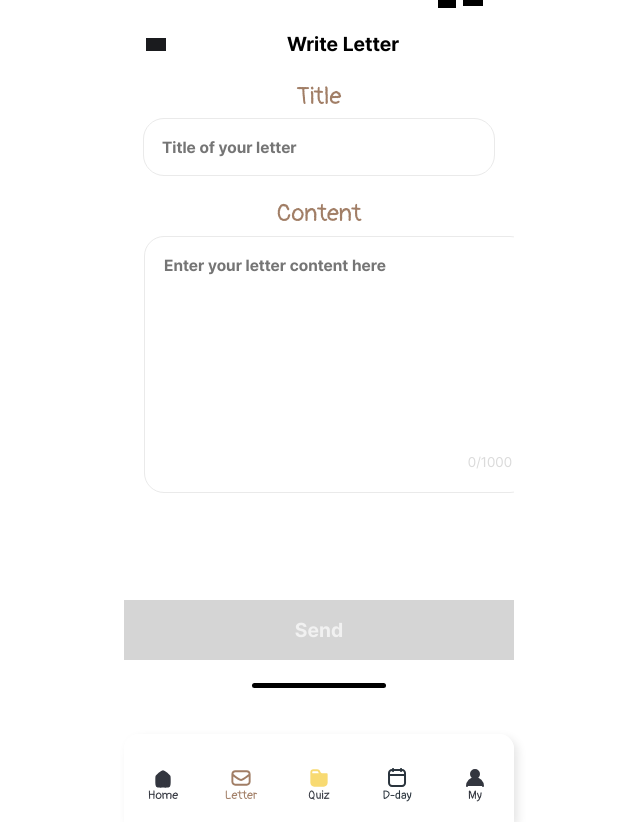
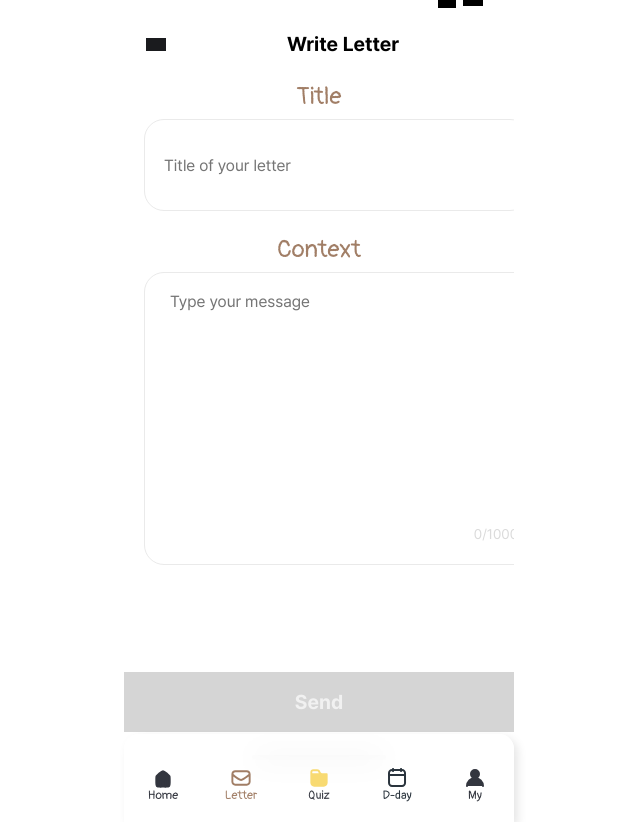
Before and after one commit to GAD-2025/gad-2025-6, a React (Create React App) app: page /slow-letter/write in a window 1280 px wide. Shown: the whole page, without its empty margins (321-961 px from the left). Built offline with nearby package versions, Linux system fonts and the light colour scheme.

Commit message:
작성 페이지 디테일 추가, dday에서 날짜 설정 기능 추가

```diff
--- a/src/pages/DDay/AddBucketListPage.js
+++ b/src/pages/DDay/AddBucketListPage.js
@@ -195,7 +195,7 @@ const SaveButton = styled.div`
   padding-bottom: 18px;
   background: ${(props) => (props.active ? '#84AF25' : '#D5D5D5')};
   overflow: hidden;
-  border-radius: 28px;
+  border-radius: 28px !important;
   justify-content: center;
   align-items: center;
   gap: 10px;
@@ -285,7 +285,7 @@ function AddBucketListPage() {
                   <CalendarIcon />
                 </InputField>
               </InputGroup>
-              <SaveButton active={isSaveButtonActive}>
+              <SaveButton data-property-1="button.default" active={isSaveButtonActive}>
                 <SaveButtonText>Save</SaveButtonText>
               </SaveButton>
             </FormSection>
--- a/src/pages/DDay/AddDDayPage.js
+++ b/src/pages/DDay/AddDDayPage.js
@@ -1,271 +1,103 @@
-import React from 'react';
-import styled from 'styled-components';
-
-const PageContainer = styled.div`
-  width: 100%;
-  height: 100%;
-  position: relative;
-  background: white;
-  overflow: hidden;
-`;
-
-const ContentWrapper = styled.div`
-  width: 390px;
-  left: 0px;
-  top: 0px;
-  position: absolute;
-  flex-direction: column;
-  justify-content: flex-start;
-  align-items: flex-start;
-  gap: 408px;
-  display: inline-flex;
-`;
-
-const HeaderSection = styled.div`
-  align-self: stretch;
-  flex-direction: column;
-  justify-content: flex-start;
-  align-items: flex-start;
-  display: flex;
-`;
-
-const StatusBar = styled.div`
-  align-self: stretch;
-  height: 44px;
-  position: relative;
-  overflow: hidden;
-  /* Assuming data attributes are for styling, not direct React props */
-`;
-
-const WifiIcon = styled.div`
-  width: 17.48px;
-  height: 12.62px;
-  left: 314.26px;
-  top: 17.48px;
-  position: absolute;
-  background: var(--Light-Ink, black);
-`;
-
-const BatteryIcon = styled.div`
-  width: 25.83px;
-  height: 12.14px;
-  left: 337.56px;
-  top: 17.48px;
-  position: absolute;
-  & > div {
-    width: 19.61px;
-    height: 8.40px;
-    left: 1.87px;
-    top: 1.87px;
-    position: absolute;
-    background: var(--Light-Ink, black);
-  }
-`;
-
-const TimeText = styled.div`
-  left: 36.87px;
-  top: 15.54px;
-  position: absolute;
-  text-align: center;
-  color: var(--Light-Ink, black);
-  font-size: 17.48px;
-  font-family: SF Pro Display;
-  font-weight: 600;
-  line-height: 17.48px;
-  word-wrap: break-word;
-`;
-
-const TopBar = styled.div`
-  align-self: stretch;
-  flex-direction: column;
-  justify-content: flex-start;
-  align-items: center;
-  gap: 16px;
-  display: flex;
-`;
-
-const TopBarDefault = styled.div`
-  align-self: stretch;
-  height: 44px;
-  position: relative;
-  overflow: hidden;
-`;
-
-const ArrowLeftIcon = styled.div`
-  width: 24px;
-  height: 24px;
-  left: 20px;
-  top: 10.50px;
-  position: absolute;
-  & > div {
-    width: 20px;
-    height: 13px;
-    left: 2px;
-    top: 5.50px;
-    position: absolute;
-    background: var(--Grayscale-900, #1A1B1E);
-  }
-`;
-
-const PageTitle = styled.div`
-  left: 122px;
-  top: 10px;
-  position: absolute;
-  text-align: center;
-  color: var(--Black, black);
-  font-size: 20px;
-  font-family: Pretendard;
-  font-weight: 700;
-  word-wrap: break-word;
-`;
-
-const FormSection = styled.div`
-  width: 350px;
-  flex-direction: column;
-  justify-content: flex-start;
-  align-items: flex-start;
-  gap: 24px;
-  display: flex;
-`;
-
-const InputGroup = styled.div`
-  align-self: stretch;
-  flex-direction: column;
-  justify-content: flex-start;
-  align-items: flex-start;
-  gap: 8px;
-  display: flex;
-`;
-
-const InputLabel = styled.div`
-  align-self: stretch;
-  color: #84AF25;
-  font-size: 24px;
-  font-family: Pangolin;
-  font-weight: 400;
-  word-wrap: break-word;
-  text-align: left;
-`;
-
-const InputField = styled.div`
-  width: 350px;
-  height: 56px;
-  padding: 18px;
-  background: white;
-  overflow: hidden;
-  border-radius: 20px;
-  outline: 1px #EAEAEA solid;
-  outline-offset: -1px;
-  justify-content: center;
-  align-items: center;
-  gap: 10px;
-  display: inline-flex;
-`;
-
-const InputPlaceholder = styled.div`
-  flex: 1 1 0;
-  align-self: stretch;
-  color: #DBDBDB;
-  font-size: 16px;
-  font-family: Pretendard;
-  font-weight: 400;
-  word-wrap: break-word;
-`;
-
-const CalendarIcon = styled.div`
-  width: 20px;
-  height: 22px;
-  background: #404048;
-`;
-
-const SaveButton = styled.div`
-  width: 350px;
-  padding-left: 74px;
-  padding-right: 74px;
-  padding-top: 18px;
-  padding-bottom: 18px;
-  background: #D5D5D5;
-  overflow: hidden;
-  border-radius: 28px;
-  justify-content: center;
-  align-items: center;
-  gap: 10px;
-  display: inline-flex;
-`;
-
-const SaveButtonText = styled.div`
-  text-align: center;
-  justify-content: center;
-  display: flex;
-  flex-direction: column;
-  color: #F1F1F1;
-  font-size: 20px;
-  font-family: Pretendard;
-  font-weight: 700;
-  word-wrap: break-word;
-`;
-
-const BottomBar = styled.div`
-  align-self: stretch;
-  height: 36px;
-  position: relative;
-`;
-
-const BottomBarIndicator = styled.div`
-  width: 134px;
-  height: 5px;
-  left: 128px;
-  top: 23px;
-  position: absolute;
-  background: black;
-  border-radius: 100px;
-`;
-
+import React, { useState, useRef } from 'react';
+import { useNavigate } from 'react-router-dom';
 
 function AddDDayPage() {
+  const navigate = useNavigate();
+  const [eventName, setEventName] = useState('');
+  const [content, setContent] = useState('');
+  const [targetDate, setTargetDate] = useState('');
+  const dateInputRef = useRef(null);
+
+  const handleBackClick = () => {
+    navigate(-1);
+  };
+
+  const handleCalendarIconClick = () => {
+    dateInputRef.current.showPicker();
+  };
+
+  const handleDateChange = (e) => {
+    // The value from input type="date" is YYYY-MM-DD
+    // We will reformat it to YYYY.MM.DD for display
+    setTargetDate(e.target.value.replace(/-/g, '.'));
+  };
+
+  const isSaveButtonActive = eventName.trim() !== '' && targetDate.trim() !== '';
+  const saveButtonBackgroundColor = isSaveButtonActive ? '#84AF25' : '#D5D5D5';
+
   return (
-    <PageContainer>
-      <ContentWrapper>
-        <HeaderSection>
-          <StatusBar>
-            <WifiIcon />
-            <BatteryIcon>
-              <div />
-            </BatteryIcon>
-            <TimeText>19:02</TimeText>
-          </StatusBar>
-          <TopBar>
-            <TopBarDefault>
-              <ArrowLeftIcon>
-                <div />
-              </ArrowLeftIcon>
-              <PageTitle>Add New D-day</PageTitle>
-            </TopBarDefault>
-            <FormSection>
-              <InputGroup>
-                <InputLabel>Event Name</InputLabel>
-                <InputField>
-                  <InputPlaceholder>Title of your letter</InputPlaceholder>
-                </InputField>
-              </InputGroup>
-              <InputGroup>
-                <InputLabel>Target Date</InputLabel>
-                <InputField>
-                  <InputPlaceholder>YYYY.MM.DD</InputPlaceholder>
-                  <CalendarIcon />
-                </InputField>
-              </InputGroup>
-              <SaveButton>
-                <SaveButtonText>Save</SaveButtonText>
-              </SaveButton>
-            </FormSection>
-          </TopBar>
-        </HeaderSection>
-        <BottomBar>
-          <BottomBarIndicator />
-        </BottomBar>
-      </ContentWrapper>
-    </PageContainer>
+    <div style={{width: '100%', height: '100%', position: 'relative', background: 'white', overflow: 'hidden'}}>
+        <div style={{width: 390, height: 844, left: 0, top: 0, position: 'absolute', flexDirection: 'column', justifyContent: 'flex-start', alignItems: 'flex-start', gap: 408, display: 'inline-flex'}}>
+            <div style={{alignSelf: 'stretch', flexDirection: 'column', justifyContent: 'flex-start', alignItems: 'flex-start', display: 'flex'}}>
+                <div data-back="False" data-call-in="False" data-notch="True" data-theme="Dark" data-wifi="True" style={{alignSelf: 'stretch', height: 44, position: 'relative', overflow: 'hidden'}}>
+                    <div style={{width: 17.48, height: 12.62, left: 314.26, top: 17.48, position: 'absolute', background: 'var(--Light-Ink, black)'}} />
+                    <div style={{width: 25.83, height: 12.14, left: 337.56, top: 17.48, position: 'absolute'}}>
+                        <div style={{width: 19.61, height: 8.40, left: 1.87, top: 1.87, position: 'absolute', background: 'var(--Light-Ink, black)'}} />
+                    </div>
+                    <div style={{left: 36.87, top: 15.54, position: 'absolute', textAlign: 'center', color: 'var(--Light-Ink, black)', fontSize: 17.48, fontFamily: 'SF Pro Display', fontWeight: '600', lineHeight: 17.48, wordWrap: 'break-word'}}>19:02</div>
+                </div>
+                <div style={{alignSelf: 'stretch', flexDirection: 'column', justifyContent: 'flex-start', alignItems: 'center', gap: 16, display: 'flex'}}>
+                    <div data-property-1="TopBar.Default" style={{alignSelf: 'stretch', height: 44, position: 'relative', overflow: 'hidden'}}>
+                        <div data-property-1="icon_arrow_left" style={{width: 24, height: 24, left: 20, top: 10.50, position: 'absolute', cursor: 'pointer'}} onClick={handleBackClick}>
+                            <div style={{width: 20, height: 13, left: 2, top: 5.50, position: 'absolute', background: 'var(--Grayscale-900, #1A1B1E)'}} />
+                        </div>
+                        <div style={{left: 122, top: 10, position: 'absolute', textAlign: 'center', color: 'var(--Black, black)', fontSize: 20, fontFamily: 'Pretendard', fontWeight: '700', wordWrap: 'break-word'}}>Add New D-day</div>
+                    </div>
+                    <div style={{width: 350, flexDirection: 'column', justifyContent: 'flex-start', alignItems: 'flex-start', gap: 24, display: 'flex'}}>
+                        <div style={{alignSelf: 'stretch', flexDirection: 'column', justifyContent: 'flex-start', alignItems: 'flex-start', gap: 8, display: 'flex'}}>
+                            <div style={{alignSelf: 'stretch', color: '#84AF25', fontSize: 24, fontFamily: 'Pangolin', fontWeight: '400', wordWrap: 'break-word'}}>Event Name</div>
+                            <div data-property-1="input.default.eye" style={{alignSelf: 'stretch', height: 56, padding: 18, background: 'white', overflow: 'hidden', borderRadius: 20, outline: '1px #EAEAEA solid', outlineOffset: '-1px', justifyContent: 'center', alignItems: 'center', gap: 10, display: 'inline-flex'}}>
+                                <input
+                                  type="text"
+                                  value={eventName}
+                                  onChange={(e) => setEventName(e.target.value)}
+                                  placeholder="Name of the event"
+                                  style={{flex: '1 1 0', alignSelf: 'stretch', border: 'none', outline: 'none', color: '#2C2C2C', fontSize: 16, fontFamily: 'Pretendard', fontWeight: '700', background: 'transparent'}}
+                                />
+                            </div>
+                        </div>
+                        <div style={{width: 350, flexDirection: 'column', justifyContent: 'flex-start', alignItems: 'flex-start', gap: 8, display: 'flex'}}>
+                            <div style={{alignSelf: 'stretch', color: '#84AF25', fontSize: 24, fontFamily: 'Pangolin', fontWeight: '400', wordWrap: 'break-word'}}>Content</div>
+                            <div data-property-1="Input.Content.Default" style={{alignSelf: 'stretch', paddingTop: 18, paddingBottom: 23, paddingLeft: 24, paddingRight: 24, background: 'white', overflow: 'hidden', borderRadius: 20, outline: '1px #EAEAEA solid', outlineOffset: '-1px', justifyContent: 'center', alignItems: 'center', gap: 10, display: 'flex'}}>
+                                <textarea
+                                  value={content}
+                                  onChange={(e) => setContent(e.target.value)}
+                                  placeholder="Content of the event"
+                                  maxLength={1000}
+                                  style={{width: 314, minHeight: '236px', border: 'none', outline: 'none', resize: 'none', color: '#2C2C2C', fontSize: 16, fontFamily: 'Pretendard', fontWeight: '700', background: 'transparent'}}
+                                />
+                            </div>
+                        </div>
+                        <div style={{width: 350, flexDirection: 'column', justifyContent: 'flex-start', alignItems: 'flex-start', gap: 8, display: 'flex'}}>
+                            <div style={{alignSelf: 'stretch', color: '#84AF25', fontSize: 24, fontFamily: 'Pangolin', fontWeight: '400', wordWrap: 'break-word'}}>Target Date</div>
+                            <div style={{alignSelf: 'stretch', height: 56, padding: 18, background: 'white', overflow: 'hidden', borderRadius: 20, outline: '1px #EAEAEA solid', outlineOffset: '-1px', justifyContent: 'center', alignItems: 'center', gap: 10, display: 'inline-flex'}}>
+                                <input
+                                  type="text"
+                                  readOnly
+                                  value={targetDate}
+                                  placeholder="YYYY.MM.DD"
+                                  style={{flex: '1 1 0', alignSelf: 'stretch', border: 'none', outline: 'none', color: '#2C2C2C', fontSize: 16, fontFamily: 'Pretendard', fontWeight: '700', background: 'transparent'}}
+                                />
+                                <input
+                                    type="date"
+                                    ref={dateInputRef}
+                                    onChange={handleDateChange}
+                                    style={{ display: 'none' }}
+                                />
+                                <div style={{width: 20, height: 22, background: '#404048', cursor: 'pointer'}} onClick={handleCalendarIconClick} />
+                            </div>
+                        </div>
+                        <div data-property-1="button.default" style={{width: 350, paddingLeft: 74, paddingRight: 74, paddingTop: 18, paddingBottom: 18, background: saveButtonBackgroundColor, overflow: 'hidden', borderRadius: '28px !important', justifyContent: 'center', alignItems: 'center', gap: 10, display: 'inline-flex', cursor: isSaveButtonActive ? 'pointer' : 'default'}}>
+                            <div style={{textAlign: 'center', justifyContent: 'center', display: 'flex', flexDirection: 'column', color: '#F1F1F1', fontSize: 20, fontFamily: 'Pretendard', fontWeight: '700', wordWrap: 'break-word'}}>Save</div>
+                        </div>
+                    </div>
+                </div>
+            </div>
+            <div style={{alignSelf: 'stretch', height: 36, position: 'relative'}}>
+                <div style={{width: 134, height: 5, left: 128, top: 23, position: 'absolute', background: 'black', borderRadius: 100}} />
+            </div>
+        </div>
+    </div>
   );
 }
 
--- a/src/pages/DailyQuiz/CreateQuizPage.js
+++ b/src/pages/DailyQuiz/CreateQuizPage.js
@@ -113,7 +113,7 @@ const CreateQuizPage = () => {
               </div>
             </div>
           </div>
-          <div data-property-1="Variant3" style={{width: 350, paddingLeft: 74, paddingRight: 74, paddingTop: 18, paddingBottom: 18, background: sendButtonBackgroundColor, overflow: 'hidden', borderRadius: 28, justifyContent: 'center', alignItems: 'center', gap: 10, display: 'inline-flex'}}>
+          <div data-property-1="button.default" style={{width: 350, paddingLeft: 74, paddingRight: 74, paddingTop: 18, paddingBottom: 18, background: sendButtonBackgroundColor, overflow: 'hidden', borderRadius: '28px !important', justifyContent: 'center', alignItems: 'center', gap: 10, display: 'inline-flex'}}>
             <div style={{textAlign: 'center', justifyContent: 'center', display: 'flex', flexDirection: 'column', color: '#F1F1F1', fontSize: 20, fontFamily: 'Pretendard', fontWeight: '700', wordWrap: 'break-word'}}>Send</div>
           </div>
         </div>
--- a/src/pages/SlowLetter/WriteLetterPage.js
+++ b/src/pages/SlowLetter/WriteLetterPage.js
@@ -47,36 +47,36 @@ const WriteLetterPage = () => {
               <div style={{alignSelf: 'stretch', flexDirection: 'column', justifyContent: 'flex-start', alignItems: 'flex-start', gap: 24, display: 'flex'}}>
                 <div style={{width: 350, flexDirection: 'column', justifyContent: 'flex-start', alignItems: 'flex-start', gap: 8, display: 'flex'}}>
                   <div style={{alignSelf: 'stretch', color: '#A17E66', fontSize: 24, fontFamily: 'Pangolin', fontWeight: '400', wordWrap: 'break-word'}}>Title</div>
+                  <div data-property-1="input.default.eye" style={{width: 350, height: 56, padding: 18, background: 'white', overflow: 'hidden', borderRadius: 20, outline: '1px #EAEAEA solid', outlineOffset: '-1px', justifyContent: 'center', alignItems: 'center', gap: 10, display: 'inline-flex'}}>
                     <input
                       type="text"
                       value={title}
                       onChange={handleTitleChange}
                       placeholder="Title of your letter"
                       style={{
-                      width: 350,
-                      height: 56,
-                      padding: '18px',
-                      background: 'white',
-                      overflow: 'hidden',
-                      borderRadius: 20,
-                      outline: '1px #EAEAEA solid',
-                      border: 'none',
+                        flex: '1 1 0',
+                        alignSelf: 'stretch',
+                        color: '#DBDBDB',
                         fontSize: 16,
                         fontFamily: 'Pretendard',
-                      fontWeight: '700',
+                        fontWeight: '400',
+                        wordWrap: 'break-word',
+                        border: 'none',
+                        outline: 'none',
+                        background: 'transparent',
                         boxSizing: 'border-box',
-                      color: '#2C2C2C'
                       }}
                     />
                   </div>
+                </div>
                 <div style={{width: 350, flexDirection: 'column', justifyContent: 'flex-start', alignItems: 'flex-start', gap: 8, display: 'flex'}}>
-                  <div style={{alignSelf: 'stretch', color: '#A17E66', fontSize: 24, fontFamily: 'Pangolin', fontWeight: '400', wordWrap: 'break-word'}}>Content</div>
-                  <div style={{
+                  <div style={{alignSelf: 'stretch', color: '#A17E66', fontSize: 24, fontFamily: 'Pangolin', fontWeight: '400', wordWrap: 'break-word'}}>Context</div>
+                  <div data-property-1="Input.Content.Default" style={{
                     width: 350,
                     paddingTop: 18,
                     paddingBottom: 23,
-                    paddingLeft: 18,
-                    paddingRight: 18,
+                    paddingLeft: 24,
+                    paddingRight: 24,
                     background: 'white',
                     overflow: 'hidden',
                     borderRadius: 20,
@@ -88,16 +88,16 @@ const WriteLetterPage = () => {
                     <textarea
                       value={content}
                       onChange={handleContentChange}
-                      placeholder="Enter your letter content here"
+                      placeholder="Type your message"
                       maxLength={1000}
                       style={{
                         width: '100%',
                         flexGrow: 1,
-                        minHeight: '200px',
-                        color: '#2C2C2C',
+                        minHeight: '236px',
+                        color: '#DBDBDB',
                         fontSize: 16,
                         fontFamily: 'Pretendard',
-                        fontWeight: '700',
+                        fontWeight: '400',
                         wordWrap: 'break-word',
                         border: 'none',
                         outline: 'none',
@@ -113,7 +113,7 @@ const WriteLetterPage = () => {
               </div>
             </div>
           </div>
-          <div data-property-1="Variant3" style={{width: 350, paddingLeft: 74, paddingRight: 74, paddingTop: 18, paddingBottom: 18, background: sendButtonBackgroundColor, overflow: 'hidden', borderRadius: 28, justifyContent: 'center', alignItems: 'center', gap: 10, display: 'inline-flex'}}>
+          <div data-property-1="button.default" style={{width: 350, paddingLeft: 74, paddingRight: 74, paddingTop: 18, paddingBottom: 18, background: sendButtonBackgroundColor, overflow: 'hidden', borderRadius: '28px !important', justifyContent: 'center', alignItems: 'center', gap: 10, display: 'inline-flex'}}>
             <div style={{textAlign: 'center', justifyContent: 'center', display: 'flex', flexDirection: 'column', color: '#F1F1F1', fontSize: 20, fontFamily: 'Pretendard', fontWeight: '700', wordWrap: 'break-word'}}>Send</div>
           </div>
         </div>
```
Also changed, not shown: src/assets/icons/SlowLetterHeader.svg (added). Lines whose indentation alone changed are shown as unchanged.
